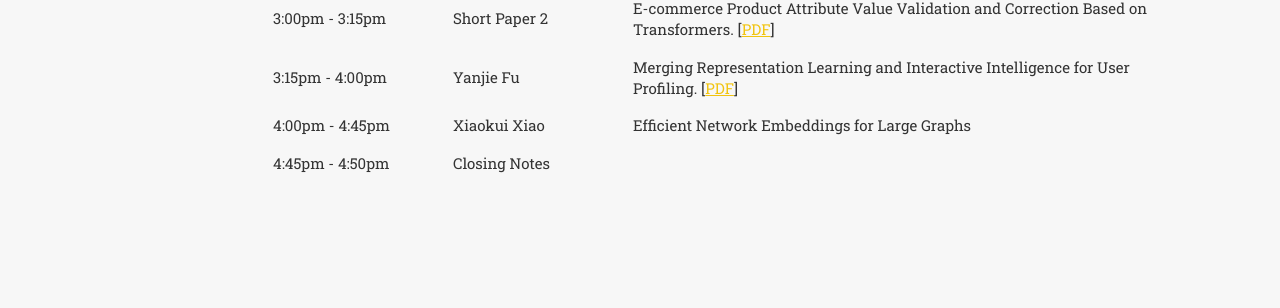
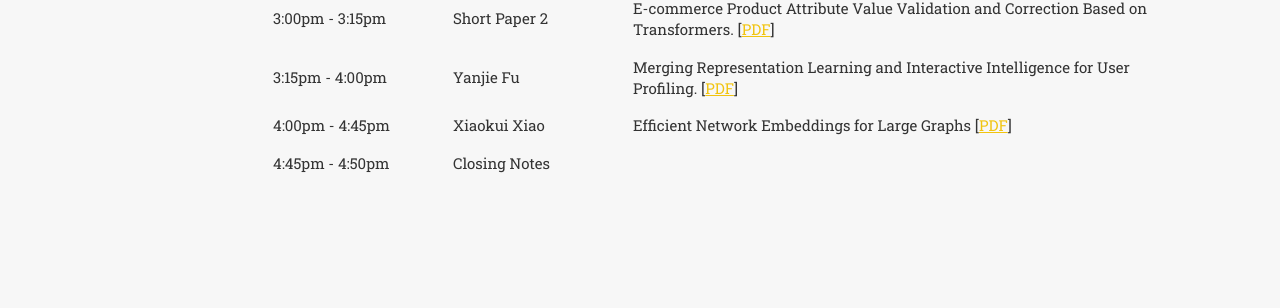
Before and after one commit to ISIR-eCom/ISIR-eCom.github.io, a Jekyll site: the page built from index.html, in a window 1280 px wide and 900 px high, scrolled down 3988 px. Shown: the part 145-453 px from the top of the window. Built offline with Jekyll 4.4.1, drawn with Linux system fonts in a browser that asks for light colours; some web fonts are replaced.

Commit message:
Update program.html

```diff
--- a/_includes/program.html
+++ b/_includes/program.html
@@ -86,7 +86,7 @@
 								  <tr>
 								    <td width="20%">4:00pm - 4:45pm</td>
 								    <td width="20%">Xiaokui Xiao</td>
-								    <td width="60%">Efficient Network Embeddings for Large Graphs </td>
+								    <td width="60%">Efficient Network Embeddings for Large Graphs [<a href="https://isir-ecom.github.io/papers/NeurIPS-2021-eignn-efficient-infinite-depth-graph-neural-networks-Paper.pdf" target="_blank" style="color:#F1C40F;">PDF</a>]</td>
 								  </tr>
 								  <tr>
 								    <td width="20%">4:45pm - 4:50pm</td>
```
